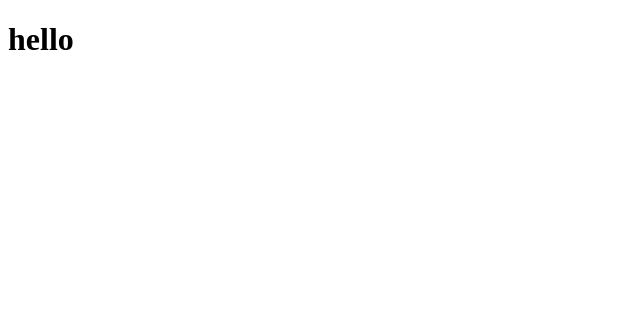
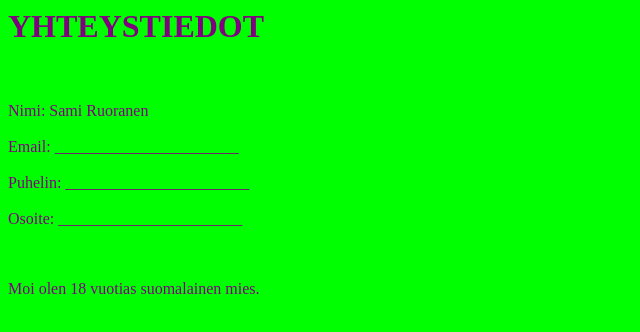
Before and after one commit to samiiiii08/portfolio, a plain HTML site: page index.html in a window 1280 px wide. Shown: the whole page, without its empty margins (0-640 px from the left). Drawn offline with Linux system fonts and the light colour scheme.

Commit message:
portfolia

```diff
--- a/index.html
+++ b/index.html
@@ -1,11 +1,24 @@
-<!DOCTYPE html>
-<html lang="en">
+<html>
 <head>
-    <meta charset="UTF-8">
-    <meta name="viewport" content="width=device-width, initial-scale=1.0">
-    <title>Document</title>
+<title>yhteystiedot</title>
 </head>
-<body>
-    <h1>hello</h1>
+<body bgcolor="lime" text="purple">
+<h1>YHTEYSTIEDOT</h1>
+<br>
+<br>
+Nimi: Sami Ruoranen
+<br>
+<br>
+Email: _______________________
+<br>
+<br>
+Puhelin: _______________________
+<br>
+<br>
+Osoite: _______________________
+<br>
+<br>
+<br>
+<p>Moi olen 18 vuotias suomalainen mies.</p>
 </body>
 </html>
```
